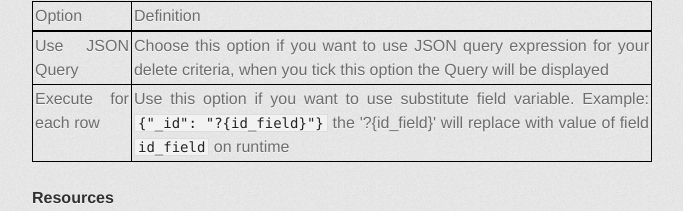
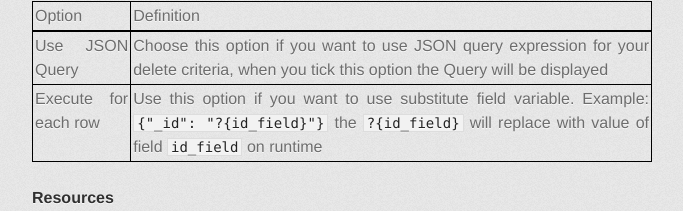
Before and after one commit to maasdi/pentaho-mongodb-delete-plugin, a plain HTML site: page docs/delete-by-incoming-row.html in a window 1280 px wide. Shown: the part 1977-2188 px from the top of the page, without its empty margins (298-981 px from the left). Drawn offline with Linux system fonts and the light colour scheme; a web font is replaced by a local one.

Commit message:
format code

```diff
--- a/docs/delete-by-incoming-row.html
+++ b/docs/delete-by-incoming-row.html
@@ -158,7 +158,7 @@ You can define your delete criteria in two different ways :</p>
                             </tr>
                             <tr>
                             <td>Execute for each row</td>
-                            <td align="left">Use this option if you want to use substitute field variable. Example: <code>{"_id": "?{id_field}"}</code> the '?{id_field}' will replace with value of field <code>id_field</code> on runtime</td>
+                            <td align="left">Use this option if you want to use substitute field variable. Example: <code>{"_id": "?{id_field}"}</code> the <code>?{id_field}</code> will replace with value of field <code>id_field</code> on runtime</td>
                             </tr>
                         </tbody>
                     </table>
```
